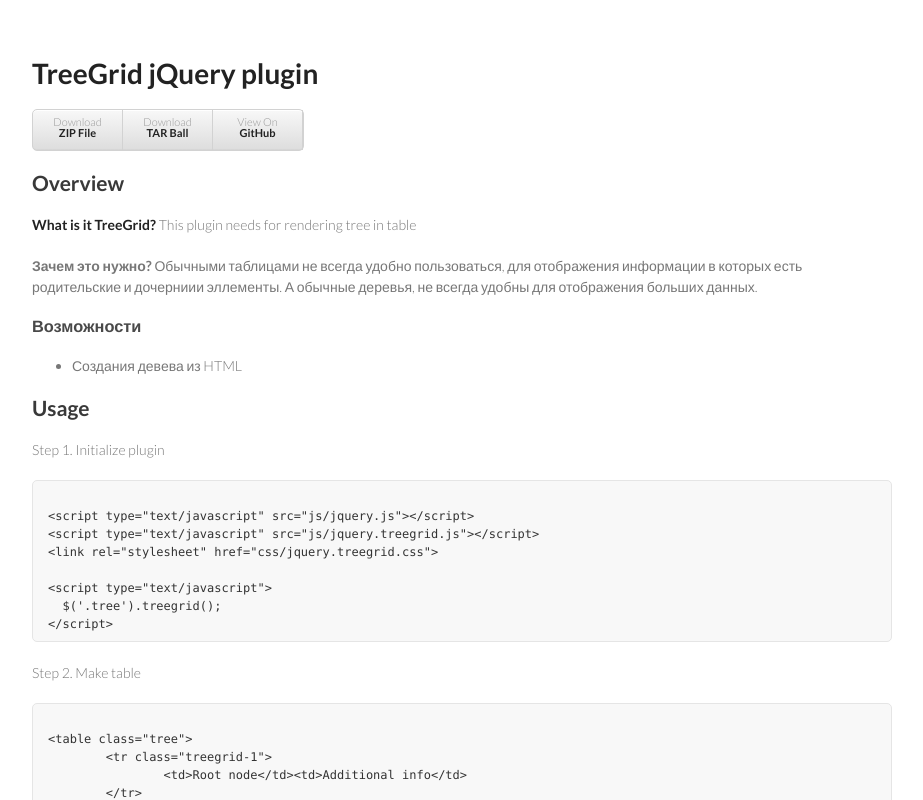
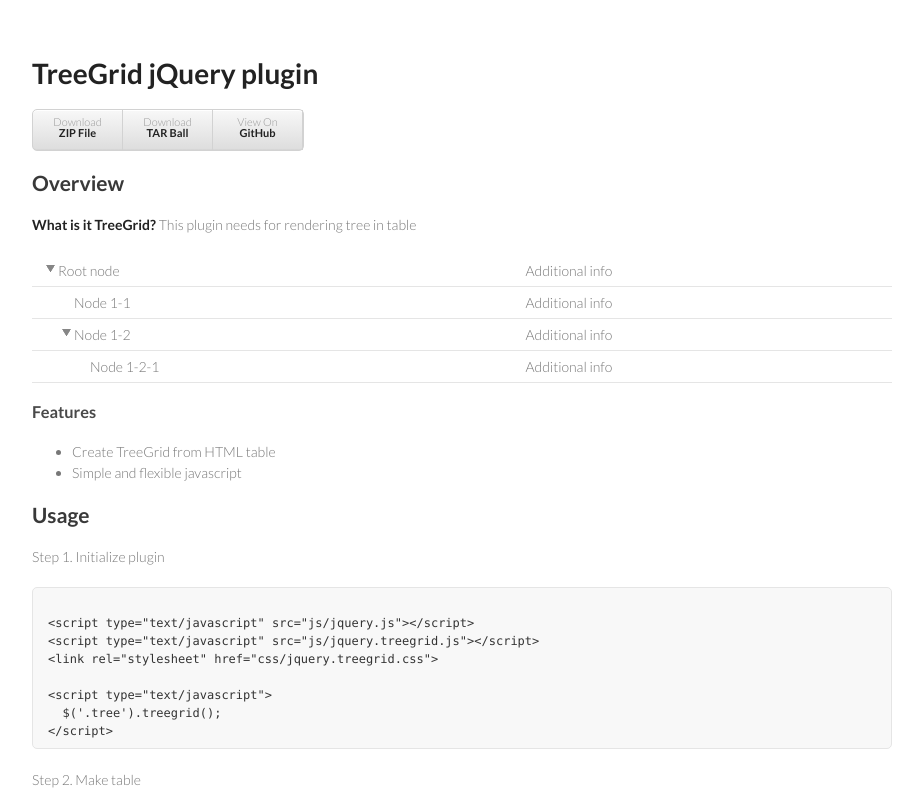
Before and after one commit to maxazan/jquery-treegrid, a plain HTML site: page index.html in a window 1280 px wide. Shown: the top 800 px of the page, without its empty margins (178-1101 px from the left). Drawn offline with nearby package versions, Linux system fonts and the light colour scheme.

Commit message:
add docs

```diff
--- a/index.html
+++ b/index.html
@@ -28,12 +28,26 @@
       </ul>
       <h2>Overview</h2>
       <p><strong>What is it TreeGrid?</strong> This plugin needs for rendering tree in table</p>
-      <p><b>Зачем это нужно?</b> Обычными таблицами не всегда удобно пользоваться, для отображения информации в которых есть
-        родительские и дочерниии эллементы. А обычные деревья, не всегда удобны для отображения больших данных.</p>
+      <table class="tree">
+        <tr class="treegrid-1">
+          <td>Root node</td><td>Additional info</td>
+        </tr>
+        <tr class="treegrid-2 treegrid-parent-1">
+          <td>Node 1-1</td><td>Additional info</td>
+        </tr>
+        <tr class="treegrid-3 treegrid-parent-1">
+          <td>Node 1-2</td><td>Additional info</td>
+        </tr>
+        <tr class="treegrid-4 treegrid-parent-3">
+          <td>Node 1-2-1</td><td>Additional info</td>
+        </tr>
+      </table>
 
-      <h3>Возможности</h3>
+
+      <h3>Features</h3>
       <ul>
-        <li>Создания девева из HTML</li>
+        <li>Create TreeGrid from HTML table</li>
+		<li>Simple and flexible javascript</li>
       </ul>
       <h2>Usage</h2>
       <p>Step 1. Initialize plugin</p>
@@ -107,7 +121,7 @@
         </tr>
 
       </table>
-      <h3>Events</h3>
+
       <h3>Public methods</h3>
 
       <table>
@@ -282,8 +296,8 @@
 
 
       </table>
-      <h2>Examples</h2>
-      <h3>Unit Tests</h3>
+
+      <a href="test.html">Unit Tests</a>
 
     </div>
     <script src="http://ajax.googleapis.com/ajax/libs/jquery/1.10.2/jquery.min.js"></script>
```
